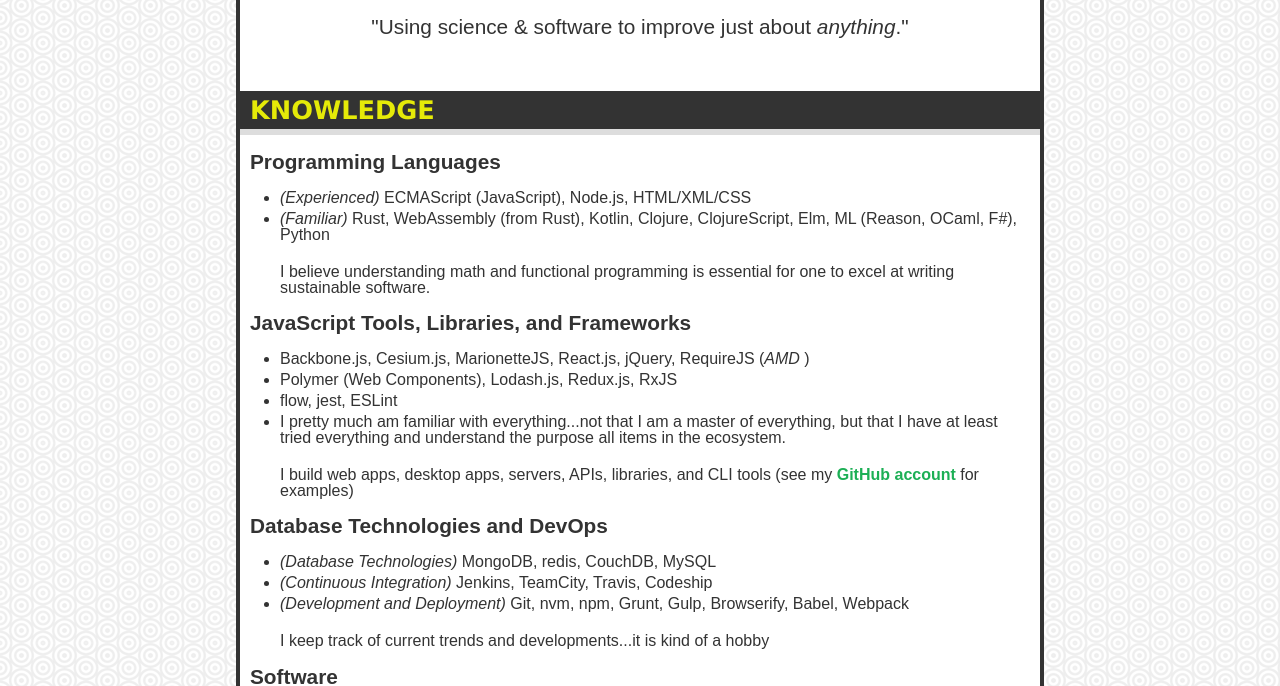
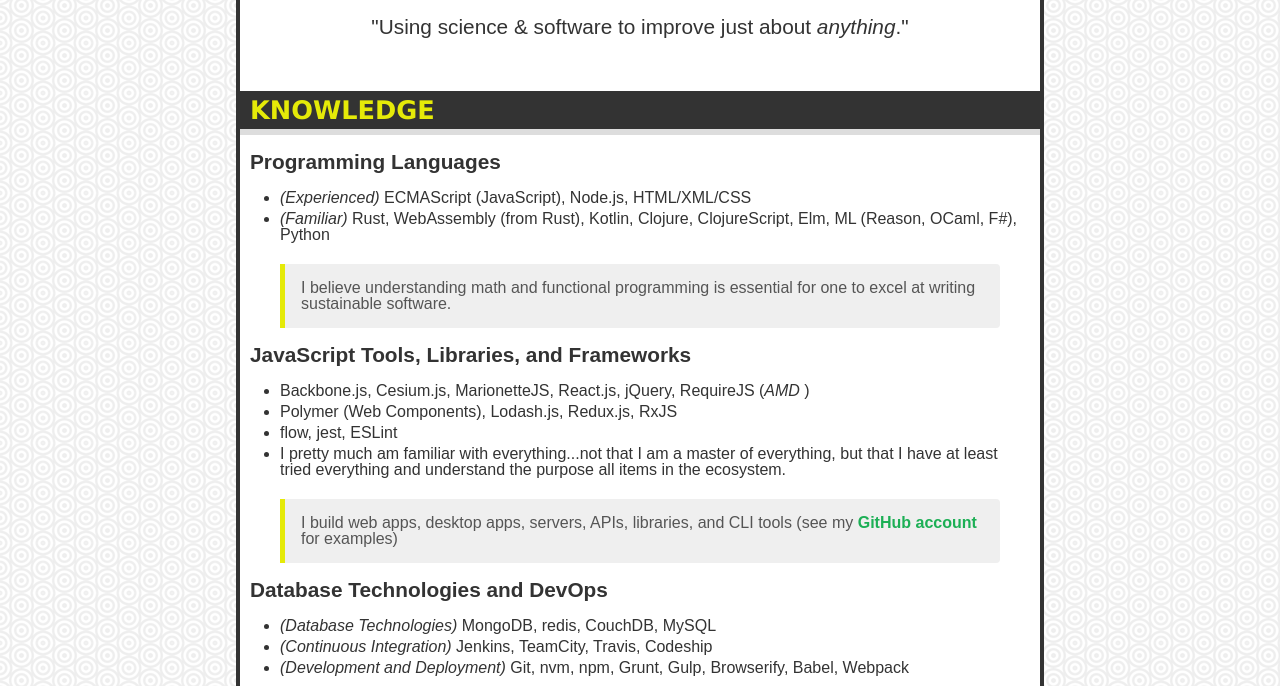
Before and after one commit to jhwohlgemuth/resume, a plain HTML site: page index.html in a window 1280 px wide. Shown: the part 107-793 px from the top of the page. Drawn offline with Linux system fonts and the light colour scheme; files whose address does not match are found by name.

Commit message:
feat[blockquotes]: add styles for blockquotes

```diff
--- a/css/resume.css
+++ b/css/resume.css
@@ -127,6 +127,17 @@ li {
 	width: 750px;
 }
 
+blockquote {
+  border-left: 5px solid #E5EA08;
+}
+
+blockquote > p {
+  background-color: #EFEFEF;
+  border-radius: 0 4px 4px 0;
+  color: #555;
+  padding: 1rem;
+}
+
 #tagline {
 	font-size: 1.3em;
 	text-align: center;
```
